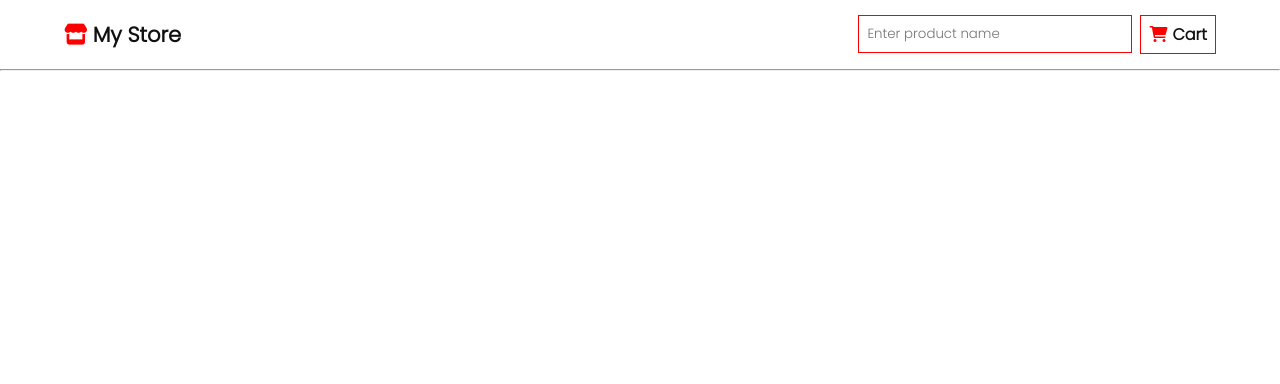
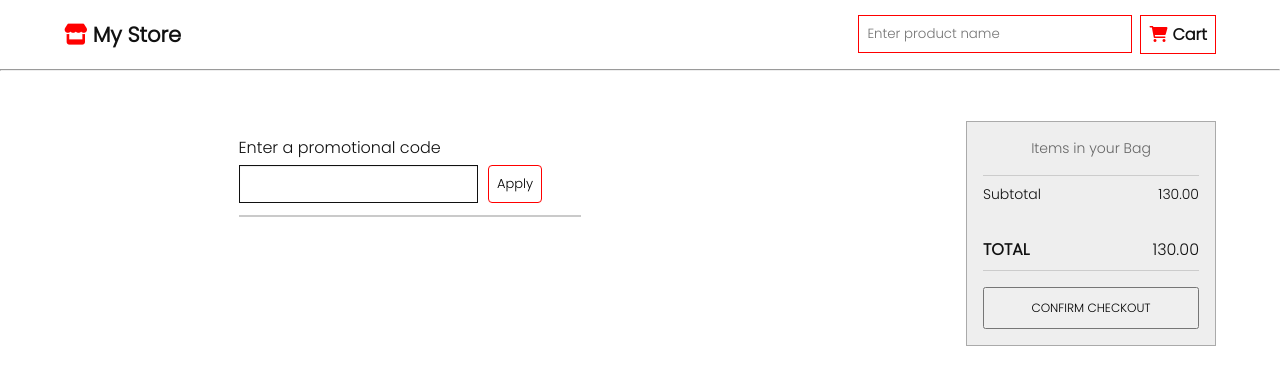
Before and after one commit to jerineaso/simpleEcommerce-angular, an Angular app: page /cart in a window 1280 px wide. Shown: the top 384 px of the page. Built offline with nearby package versions, Linux system fonts and the light colour scheme.

Commit message:
prdtAddtocart

```diff
--- a/src/app/cart/cart.component.html
+++ b/src/app/cart/cart.component.html
@@ -1,4 +1,11 @@
-<div class="container" *ngIf="show">
+<div class="container" >
+  <div class="item_container">
+    <div class="basket-module">
+      <label for="promo-code">Enter a promotional code</label>
+      <input id="promo-code" type="text" name="promo-code" maxlength="5" class="promo-code-field">
+      <button class="promo-code-cta">Apply</button>
+    </div>
+    <div class="card_container">
       <div class="card" *ngFor="let item of data">
         <div class="card-header">
           <img src={{item?.images[0]}} alt="item." />
@@ -11,10 +18,33 @@
             <p id="price">{{item?.price}}</p>
           </div>
           <div class="navi">
+            <button (click)="quantityItem('decrement')">
               <i class="fa-solid fa-square-minus"></i>
-        <span>0</span>
+            </button>
+            <span>{{quantity}}</span>
+            <button (click)="quantityItem('increment')">
               <i class="fa-solid fa-square-plus"></i>
+            </button>
           </div>
         </div>
       </div>
     </div>
+  </div>
+  <div class="summary_container">
+    <div class="summary-total-items"><span class="total-items"></span> Items in your Bag</div>
+      <div class="summary-subtotal">
+        <div class="subtotal-title">Subtotal</div>
+        <div class="subtotal-value final-value" id="basket-subtotal">130.00</div>
+        <div class="summary-promo hide">
+          <div class="promo-value final-value" id="basket-promo"></div>
+        </div>
+      </div>
+      <div class="summary-total">
+        <div class="total-title">Total</div>
+        <div class="total-value final-value" id="basket-total">130.00</div>
+      </div>
+      <div class="summary-checkout">
+        <button class="checkout-cta">Confirm Checkout</button>
+      </div>
+  </div>
+</div>
--- a/src/app/cart/cart.component.scss
+++ b/src/app/cart/cart.component.scss
@@ -1,5 +1,56 @@
 .container{
   margin-top: 50px;
+  display: flex;
+  align-items: baseline;
+  justify-content: space-between;
+  width: 100%;
+
+  .item_container{
+    display: flex;
+    flex-wrap: wrap;
+    align-items: center;
+    justify-content: center;
+    width: 60%;
+
+    .basket-module {
+      color: #111;
+      border-bottom: 2px solid #cacaca;
+      padding-bottom: 12px;
+
+      label {
+        display: block;
+        margin-bottom: 0.3125rem;
+      }
+
+      .promo-code-field {
+        border: 1px solid #111;
+        padding: 8px 10px;
+        text-transform: uppercase;
+        transition: all 0.2s linear;
+        width: 70%;
+        -webkit-box-shadow: inset 0 1px 1px rgba(0, 0, 0, .075);
+        -moz-box-shadow: inset 0 1px 1px rgba(0, 0, 0, .075);
+        -o-box-shadow: inset 0 1px 1px rgba(0, 0, 0, .075);
+        box-shadow: inset 0 1px 1px rgba(0, 0, 0, .075);
+      }
+
+      .promo-code-cta {
+        border-radius: 4px;
+        font-size: 13px;
+        margin-left: 0.625rem;
+        padding: 8px;
+        border: 1px solid #FF0000;
+        outline: none;
+        background-color: transparent;
+        cursor: pointer;
+      }
+    }
+
+    .card_container{
+      display: flex;
+      flex-wrap: wrap;
+      align-items: center;
+      justify-content: center;
 
       .card {
         margin: 10px;
@@ -47,18 +98,116 @@
             width: 80%;
             margin: 10px auto 0 auto;
 
+            button{
+
+              background-color: transparent;
+              outline: none;
+              border: none;
               .fa-square-minus, .fa-square-plus{
                 font-size: 30px;
                 color: #FF0000;
                 cursor: pointer;
               }
+            }
+
 
             span{
               margin: 0 15px;
             }
           }
         }
+      }
+    }
+  }
+  .summary_container{
+    background-color: #eee;
+    border: 1px solid #aaa;
+    padding: 1rem;
+    width: 250px;
+    -webkit-box-sizing: border-box;
+    -moz-box-sizing: border-box;
+    box-sizing: border-box;
 
+    .summary-total-items {
+      color: #666;
+      font-size: 0.875rem;
+      text-align: center;
     }
 
+    .summary-subtotal {
+      border-top: 1px solid #ccc;
+      clear: both;
+      margin: 1rem 0;
+      overflow: hidden;
+      padding: 0.5rem 0;
+
+      .subtotal-title, .subtotal-value{
+        color: #111;
+        float: left;
+        width: 50%;
+        font-size: 14px;
       }
+
+      .subtotal-value{
+        text-align: right;
+      }
+
+      .summary-promo {
+        -webkit-transition: all .3s ease;
+        -moz-transition: all .3s ease;
+        -o-transition: all .3s ease;
+        transition: all .3s ease;
+
+        .promo-title {
+          float: left;
+          width: 70%;
+          font-size: 14px;
+        }
+
+        .promo-value {
+          color: #8B0000;
+          float: left;
+          text-align: right;
+          width: 30%;
+        }
+      }
+    }
+
+    .summary-total {
+      border-bottom: 1px solid #ccc;
+      clear: both;
+      margin: 1rem 0;
+      overflow: hidden;
+      padding: 0.5rem 0;
+
+        .total-title, .total-value{
+          color: #111;
+          float: left;
+          width: 50%;
+        }
+
+        .total-value {
+          text-align: right;
+        }
+
+        .total-title {
+          font-weight: bold;
+          text-transform: uppercase;
+        }
+    }
+
+    .summary-checkout {
+      display: block;
+
+      .checkout-cta {
+        display: block;
+        float: none;
+        font-size: 0.75rem;
+        text-align: center;
+        text-transform: uppercase;
+        padding: 0.625rem 0;
+        width: 100%;
+      }
+    }
+  }
+}
--- a/src/app/cart/cart.component.ts
+++ b/src/app/cart/cart.component.ts
@@ -13,32 +13,42 @@ export class CartComponent implements OnInit {
 
   show : boolean = true
   data : any
+  quantity : number = 0
+  total : number = 0
 
   constructor(private cartService : CartServiceService) { }
 
   ngOnInit(): void {
 
     this.data = this.cartService.getCartItem()
-    console.log(this.data);
+
     if(this.data.length === 0){
       this.show = false
     }else{
       this.show = true
+      this.totalValue(this.data);
     }
-
-    // const routeParams = this.route.snapshot.paramMap;
-
-    // this.productIdFromRoute = Number(routeParams.get('itemid'));
-    // const productCatFromRoute = String(routeParams.get('itemCat'));
-    // this.getData(productCatFromRoute);
   }
 
-  getData(item : string) : any{
-    // this.prdtlist.getProduct(item).subscribe((res:any)=>{
-    //   this.apiData = res.products
-    //   this.specificPrdt = this.apiData.find((item:any)=>{
-    //     return item.id === this.productIdFromRoute
-    //   })
-    // })
+  totalValue(x:any){
+    this.total = x.reduce((prev:any,curr:any)=>{
+      return prev + curr.price
+    })
+
+    console.log(this.total);
+
+  }
+
+  quantityItem(value : string): void{
+    if(value === "increment"){
+      this.quantity = this.quantity+1
+    }else if(value === "decremenet"){
+      if(this.quantity <= 0){
+        this.quantity = 0
+      }
+      this.quantity = this.quantity-1
+    }else{
+      this.quantity = 0
+    }
   }
 }
--- a/src/app/products/products.component.html
+++ b/src/app/products/products.component.html
@@ -12,7 +12,7 @@
           <img src={{item?.images[0]}} alt="item." />
         </div>
         <div class="card-body">
-          <h4>{{item?.title}}</h4>
+          <h4 class="title">{{item?.title}}</h4>
           <p>{{item?.description}}</p>
           <hr>
           <div class="price">
@@ -20,7 +20,10 @@
             <p id="price">{{item?.price}}</p>
           </div>
         </div>
-        <button class="item" (click)="addToCart(item)">Add to Cart</button>
+        <div class="btn_info">
+          <button class="item" (click)="addToCart(item,i)">Add to Cart</button>
+          <div class="add" *ngIf="addCart">Added to Cart!!...</div>
+        </div>
       </div>
   </div>
 </ng-container>
--- a/src/app/products/products.component.scss
+++ b/src/app/products/products.component.scss
@@ -67,18 +67,33 @@
         }
       }
     }
-    .item{
-      margin-right: 10px;
-      text-decoration: none;
-      color: #111;
-      padding: 8px;
-      border: 1px solid #FF0000;
-      cursor: pointer;
-      background-color: transparent;
-      cursor: pointer;
+
+    .btn_info{
+      display: flex;
+      align-items: center;
       position: absolute;
       bottom: 20px;
       left: 20px;
+
+      .item{
+        margin-right: 10px;
+        text-decoration: none;
+        color: #111;
+        padding: 8px;
+        border: 1px solid #FF0000;
+        cursor: pointer;
+        background-color: transparent;
+      }
+
+      .add{
+        padding: 6px;
+        font-size: 12px;
+        background-color: #006400;
+        color: #fff;
+        border: none;
+        outline: none;
+        margin-left: 25px;
+      }
     }
   }
 }
--- a/src/app/products/products.component.ts
+++ b/src/app/products/products.component.ts
@@ -14,6 +14,7 @@ export class ProductsComponent implements OnInit {
   show : boolean = false
   item : string = ''
   apiData : any
+  addCart : boolean = false
 
 
   constructor(private prdtlist : ProductsListService, private cartService : CartServiceService) {
@@ -40,7 +41,20 @@ export class ProductsComponent implements OnInit {
     }
   }
 
-  addToCart(x: any){
+  addToCart(x: any, i:number){
+
+    // console.log(x , "", i);
+    // if(x.id === i){
+    //   this.addCart = true
+    //   setTimeout(()=>{
+    //     this.addCart = false
+    //   },2000)
+    // }else{
+    //   this.addCart = false
+    // }
+
+
     this.cartService.addToCart(x)
+
   }
 }
```
Lines whose indentation alone changed are shown as unchanged.
